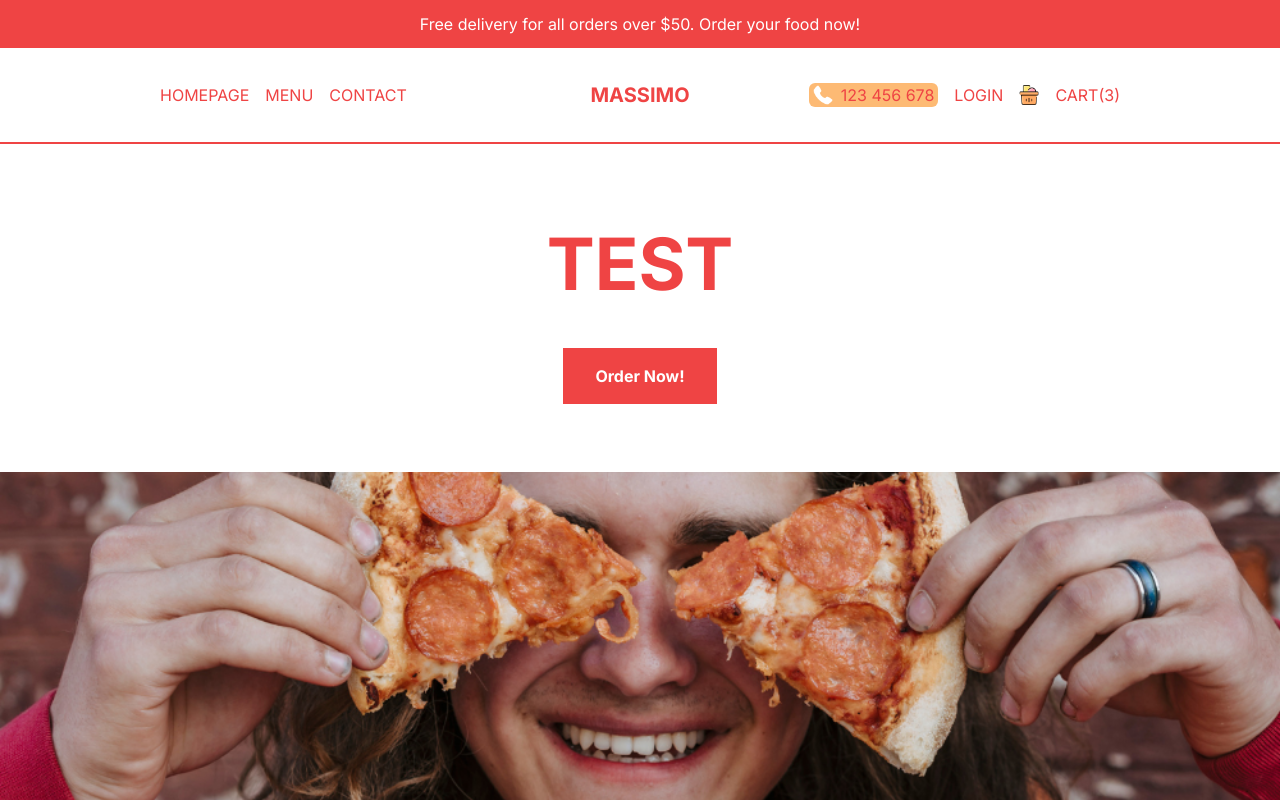
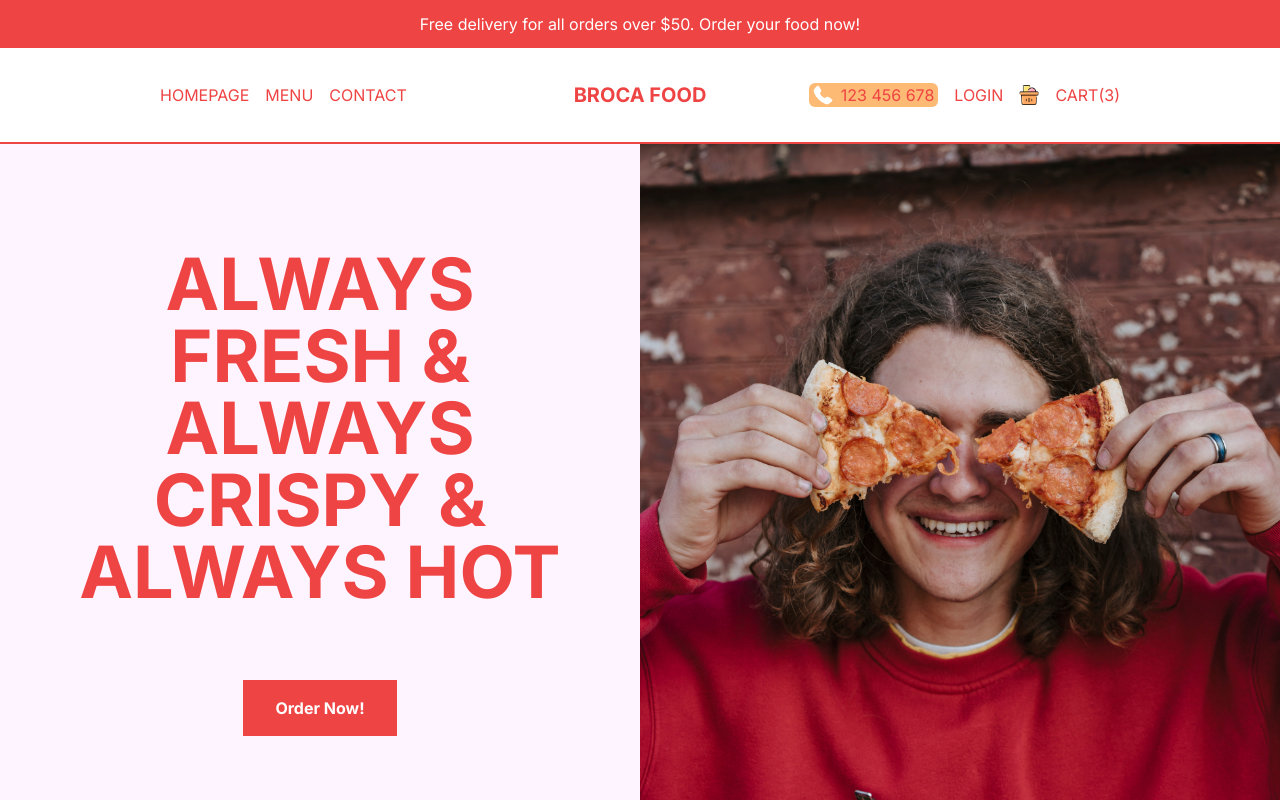
Before and after one commit to pedrowilliamsantos/restaurante, a Next.js app: page / in a window 1280 px wide. Shown: the top 802 px of the page. Built offline with nearby package versions, Linux system fonts and the light colour scheme.

Commit message:
add slider

```diff
--- a/src/app/layout.tsx
+++ b/src/app/layout.tsx
@@ -8,8 +8,8 @@ import Footer from '@/components/Footer'
 const inter = Inter({ subsets: ['latin'] })
 
 export const metadata: Metadata = {
-  title: 'Create Next App',
-  description: 'Generated by create next app',
+  title: "Broca Food",
+  description: 'Generated by next app',
 }
 
 export default function RootLayout({
--- a/src/components/Footer.tsx
+++ b/src/components/Footer.tsx
@@ -4,8 +4,8 @@ import React from 'react'
 const Footer = () => {
   return (
     <div className='h-12 md:h-24 p-4 lg:p-20 xl:p-40 text-red-500 flex items-center justify-between'>
-      <Link href="/" className='font-bold text-xl'>MASSIMO</Link>
-      <p>©PedroWIlliam All rights reserved</p>
+      <Link href="/" className='font-bold text-xl'>BROCA FOOD</Link>
+      <p className='italic'>©BrocaFood All rights reserved</p>
     </div>
   )
 }
--- a/src/components/Navbar.tsx
+++ b/src/components/Navbar.tsx
@@ -17,7 +17,7 @@ const Navbar = () => {
             </div>
             {/*Logo*/}
             <div className='text-xl md:font-bold flex-1 md:text-center'>
-                <Link href="/">Massimo</Link>
+                <Link href="/">Broca Food</Link>
             </div>
             {/*Mobile Menu*/}
             <div className='md:hidden'>
--- a/src/components/Slider.tsx
+++ b/src/components/Slider.tsx
@@ -1,19 +1,47 @@
+"use client"
+
 import Image from 'next/image'
-import React from 'react'
+import React, { useEffect, useState } from 'react'
+
+const data = [
+    {
+        id: 1,
+        title: "always fresh & always crispy & always hot",
+        image: "/slide1.png",
+    },
+    {
+        id: 2,
+        title: "we deliver your order wherever you are in NY",
+        image: "/slide2.png",
+    },
+    {
+        id: 3,
+        title: "the best pizza to share with your family",
+        image: "/slide3.jpg",
+    },
+];
 
 const Slider = () => {
+    const [currentSlide, setCurrentSlide] = useState(0)
+
+  /*  useEffect(() => {
+        const interval = setInterval(
+            () => setCurrentSlide((prev) => (prev === data.length - 1 ? 0 : prev + 1)), 2000)
+        return ()=> clearInterval(interval)
+    }, [])*/
+
     return (
-    <div className='flex flex-col h-[calc(100vh-6rem)] md:h-[calc(100vh-9rem)]'>
+        <div className='flex flex-col h-[calc(100vh-6rem)] md:h-[calc(100vh-9rem)] lg:flex-row bg-fuchsia-50'>
             {/* text container  */}
-        <div className='h-1/2  flex items-center justify-center flex-col gap-8 text-red-500 font-bold'>
-          <h1 className='text-5xl text-center uppercase p-4 md:text-6xl xl:text-7xl'>
-            test
+            <div className='flex-1  flex items-center justify-center flex-col gap-8 text-red-500 font-bold'>
+                <h1 className='text-5xl text-center uppercase p-4 md:p-10 md:text-6xl xl:text-7xl'>
+                    {data[currentSlide].title}
                 </h1>
                 <button className='bg-red-500 text-white py-4 px-8'>Order Now!</button>
             </div>
             {/* image container  */}
-        <div className='h-1/2 relative w-full'>
-          <Image src="/slide1.png" alt ="" fill className='object-cover'/>
+            <div className=' flex-1 relative w-full'>
+                <Image src={data[currentSlide].image} alt="" fill className='object-cover' />
             </div>
         </div>
     )
```
Lines whose indentation alone changed are shown as unchanged.
